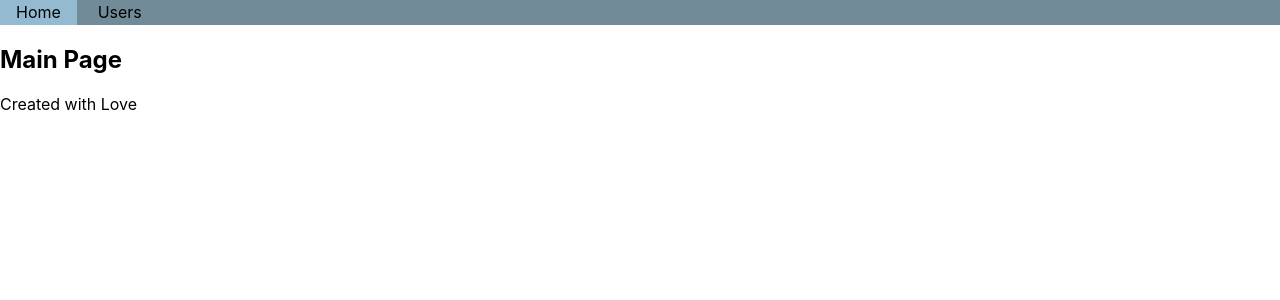
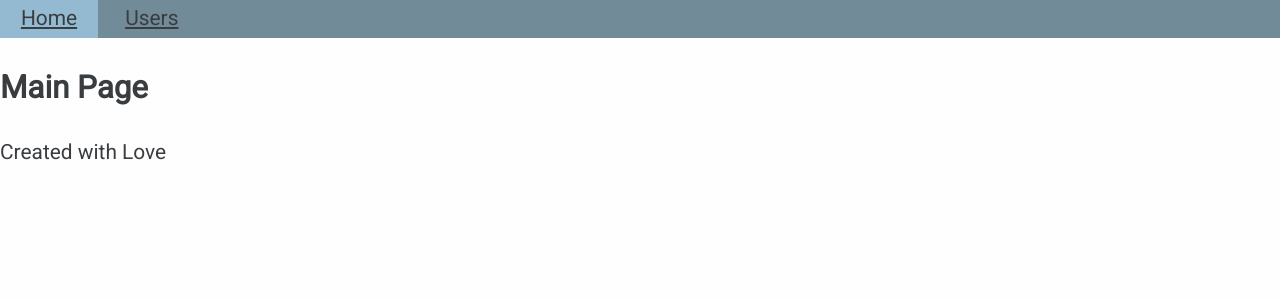
Before and after one commit to Konrud/nextjs-users, a Next.js app: page / in a window 1280 px wide. Shown: the top 300 px of the page. Built offline with nearby package versions, Linux system fonts and the light colour scheme.

Commit message:
changes in common.css for basic styles

```diff
--- a/styles/common.css
+++ b/styles/common.css
@@ -1,16 +1,27 @@
-html,
-body {
-  padding: 0;
-  margin: 0;
-  font-family: -apple-system, BlinkMacSystemFont, Segoe UI, Roboto, Oxygen,
-    Ubuntu, Cantarell, Fira Sans, Droid Sans, Helvetica Neue, sans-serif;
+HTML {
+  /*using system font-stack*/
+   font-family: "Roboto", -apple-system, BlinkMacSystemFont, "Segoe UI", Roboto, Oxygen-Sans, Ubuntu, Cantarell, "Helvetica Neue", sans-serif;
+  font-size: calc(16px + (20 - 16) * (100vw - 300px) / (1100 - 300) );
+  line-height: 1.5;
+  box-sizing: border-box;
 }
 
-a {
-  color: inherit;
-  text-decoration: none;
+BODY {
+  min-height: 100vh;
+  margin: 0;
+  color: rgb(58, 61, 64);
+  background-color: rgb(254, 254, 254);
 }
 
-* {
-  box-sizing: border-box;
+*, *::before, *::after {
+  box-sizing: inherit;
+  color: inherit;
 }
+
+IMG {
+  max-width: 100%;
+}
+
+FIGURE {
+  margin: 0;
+}
```
